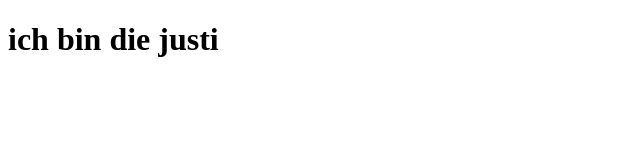
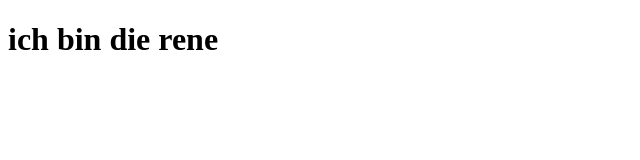
Before and after one commit to Justyyyna/Git-Ex, a plain HTML site: page index.html in a window 1280 px wide. Shown: the full height of the page, 0-640 px from the left. Drawn offline with Linux system fonts and the light colour scheme.

Commit message:
changed name

```diff
--- a/index.html
+++ b/index.html
@@ -9,7 +9,7 @@
 </head>
 
 <body>
-    <h1>ich bin die justi</h1>
+    <h1>ich bin die rene</h1>
 
 </body>
 
```
